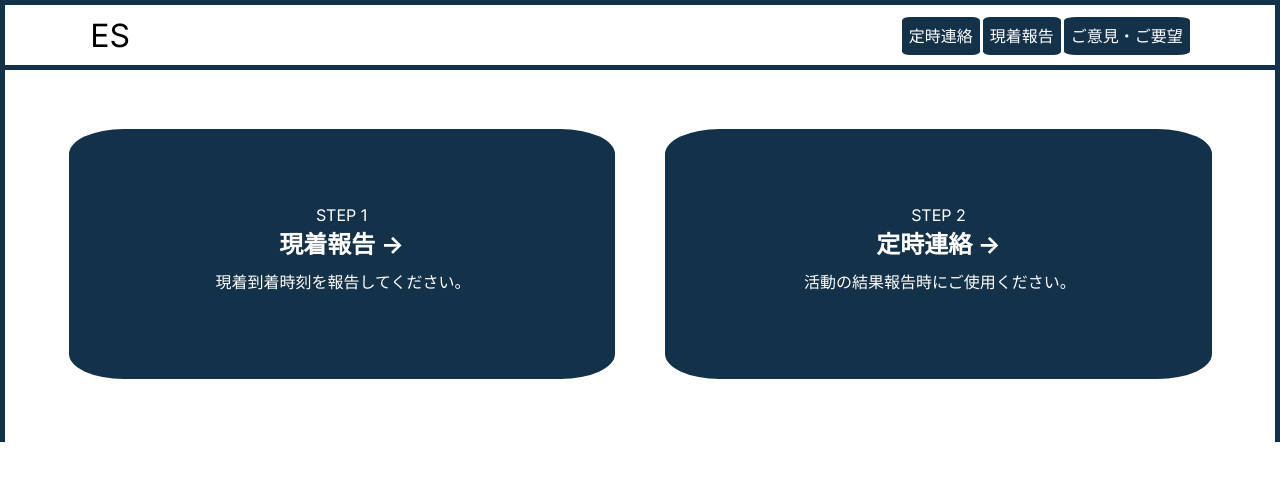
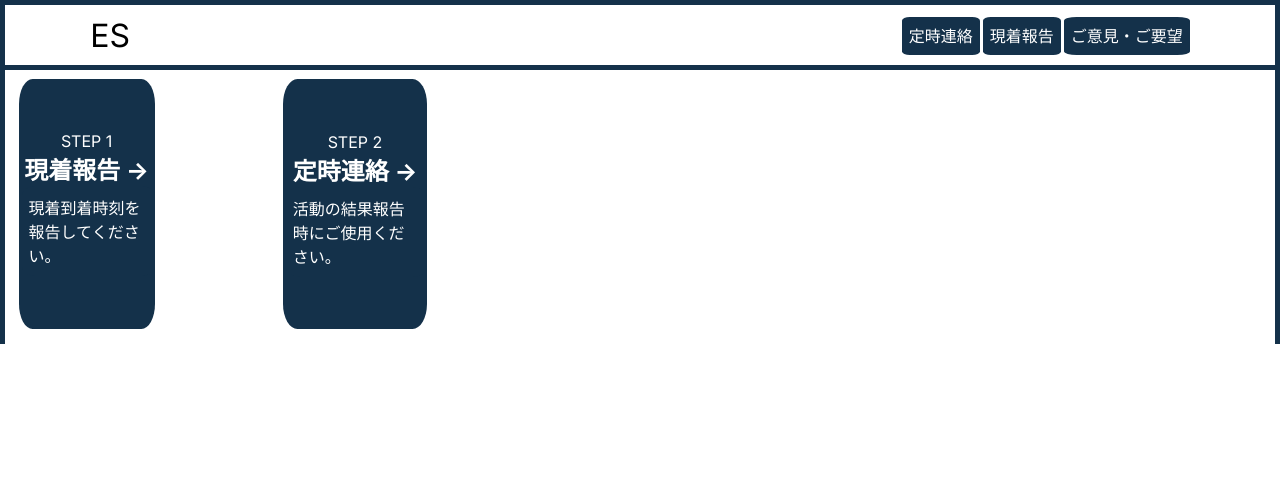
Before and after one commit to hoshimotoyasunori/report, a Next.js app: page / in a window 1280 px wide. Shown: the top 480 px of the page. Built offline with nearby package versions, Linux system fonts and the light colour scheme.

Commit message:
fase2-28

```diff
--- a/app/globals.css
+++ b/app/globals.css
@@ -109,7 +109,7 @@ main {
     flex-direction: column;
     justify-content: flex-start;
     align-items: center;
-    height: calc(100vh - 65px);
+    /* height: calc(100vh - 65px); */
     position: fixed;
     margin-top: 65px;
     margin-bottom: 20px;
--- a/app/page.js
+++ b/app/page.js
@@ -1,28 +1,31 @@
 import Image from 'next/image'
+import Link from 'next/link'
 import styles from './page.module.css'
 
 export default function Home() {
   return (
     // <main className={styles.main}>
       <div className={styles.grid}>
-        <div className={styles.card1}>
+        <li>
+          <Link href='/report' className={styles.card1}>
             <p>STEP 1</p>
             <h2>
               現着報告 <span>-&gt;</span>
             </h2>
             <p className={`${styles.button} ${styles.font}`}>現着到着時刻を報告してください。</p>
             {/* <iframe src="https://docs.google.com/forms/d/e/1FAIpQLSfzwQar3vcxEA9u9eMweDUtzz5QG-rQe1MbK-mvK4YtWtcz2w/viewform?embedded=true" width="100%" height="auto" frameborder="0" marginheight="0" marginwidth="0">読み込んでいます…</iframe> */}
-        </div>
-
-        <div className={styles.card2}>
+          </Link>
+        </li>
+        <li>
+          <Link href='/arrival' className={styles.card2}>
             <p>STEP 2</p>
             <h2>
               定時連絡 <span>-&gt;</span>
             </h2>
             <p className={`${styles.button} ${styles.font}`}>活動の結果報告時にご使用ください。</p>
             {/* <iframe src="https://docs.google.com/forms/d/e/1FAIpQLSdkDiKDT9qqvjEIAMHxtmkI2BQMIsArx7Ph71LQVfIX1yJAuA/viewform?embedded=true" width="100%" height="auto" frameborder="0" marginheight="0" marginwidth="0">読み込んでいます…</iframe> */}
-
-        </div>
+          </Link>
+        </li>
       </div>
     // </main>
   )
--- a/app/page.module.css
+++ b/app/page.module.css
@@ -42,6 +42,10 @@
   height: 100%;
   display: flex;
   flex-direction: row;
+}
+
+.grid li {
+  list-style: none;
 }
 
 .card1 {
```
Lines whose indentation alone changed are shown as unchanged.
